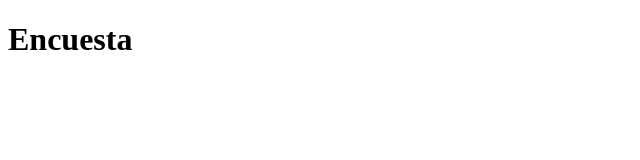
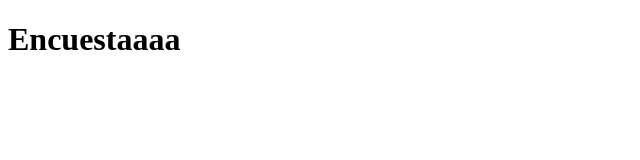
Before and after one commit to ggiselled/bubba, a Vue app in the folder bubba-vue/: page /encuesta in a window 1280 px wide. Shown: the top 160 px of the page, without its empty margins (0-640 px from the left). Built offline with nearby package versions, Linux system fonts and the light colour scheme.

Commit message:
primer commit :)

```diff
--- a/bubba-vue/src/views/Paso3.vue
+++ b/bubba-vue/src/views/Paso3.vue
@@ -1,3 +1,3 @@
 <template>
-    <h1>Encuesta</h1>
+    <h1>Encuestaaaa</h1>
 </template>
```
